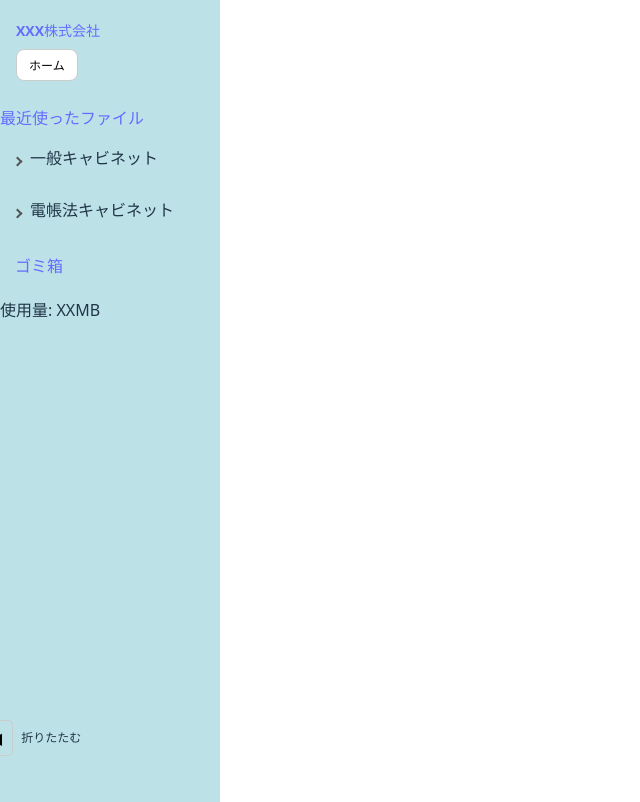
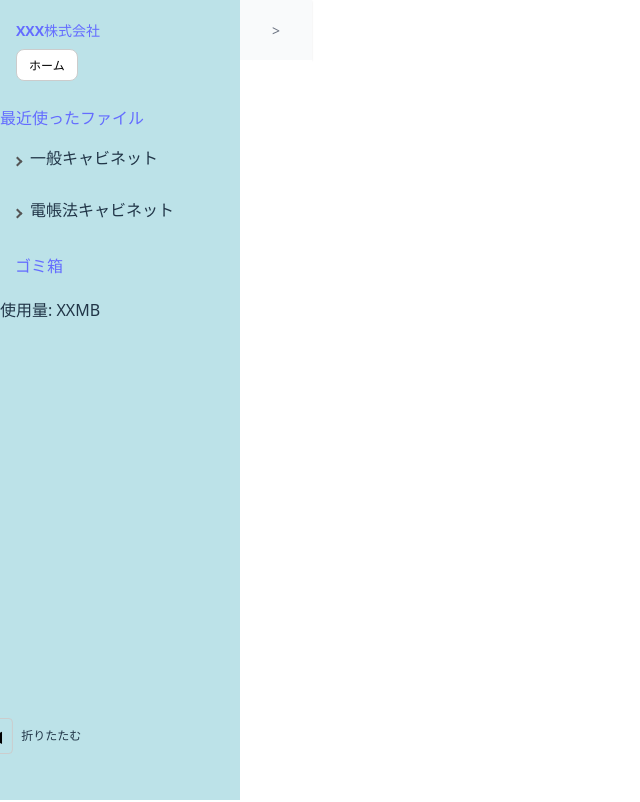
Before and after one commit to HG-ishizuka/post, a React (Vite) app: page /home in a window 1280 px wide. Shown: the whole page, without its empty margins (0-640 px from the left). Built offline with nearby package versions, Linux system fonts and the light colour scheme.

Commit message:
feat: パンくず

```diff
--- /dev/null
+++ b/src/components/atoms/Breadcrumb.module.css
@@ -0,0 +1,18 @@
+.breadcrumb {
+    display: flex;
+    align-items: center;
+    font-size: 14px;
+    color: #6b7280;
+}
+
+.group {
+    font-weight: normal;
+}
+
+.separator {
+    margin: 0 8px;
+}
+
+.department {
+    font-weight: bold;
+}
--- a/src/components/atoms/Breadcrumb.tsx
+++ b/src/components/atoms/Breadcrumb.tsx
@@ -0,0 +1,16 @@
+import styles from './Breadcrumb.module.css';
+
+type BreadcrumbProps = {
+    group: string;
+    department: string;
+};
+
+export const Breadcrumb = ({ group, department}: BreadcrumbProps) => {
+    return (
+        <div className={styles.breadcrumb}>
+            <span className={styles.group}>{group}</span>
+            <span className={styles.separator}>{'>'}</span>
+            <span className={styles.department}>{department}</span>
+        </div>
+    );
+};
--- a/src/components/molecules/SidebarGroupList.tsx
+++ b/src/components/molecules/SidebarGroupList.tsx
@@ -37,7 +37,10 @@ export const SidebarGroupList = ({
             <div className={`${styles.links} ${isOpen ? styles.linksOpen : ''}`}>
                 {links.map((link, index) => (
                     <div key={link.path} className={styles.linkRow}>
-                        <Link to={link.path} className={styles.link} onClick={() => onSelect(name, link.name)}>
+                        <Link to={link.path} className={styles.link}
+                            onClick={(e) => {
+                                e.preventDefault();
+                                onSelect(name, link.name)}}>
                             <span>{link.name}</span>
                         </Link>
                         <div className={styles.menuContainer}>
--- /dev/null
+++ b/src/features/components/Header.tsx
@@ -0,0 +1,14 @@
+import { Breadcrumb } from "../../components/atoms/Breadcrumb";
+
+type HeaderProps = {
+    group: string;
+    department: string;
+};
+
+export const Header = ({ group, department }: HeaderProps) => {
+    return (
+        <header>
+            <Breadcrumb group={group} department={department} />
+        </header>
+    );
+};
--- a/src/features/data/SidebarGroupList.ts
+++ b/src/features/data/SidebarGroupList.ts
@@ -4,7 +4,7 @@ export const sidebarGroupListData: SidebarGroupList[] = [
     {
         name: '一般キャビネット',
         links: [
-            { name: '営業部', path: '/#' },
+            { name: '営業部', path: '/home' },
             { name: '経理部', path: '/#' },
             { name: '総務部', path: '/#' },
         ],
--- /dev/null
+++ b/src/pages/HomePage.module.css
@@ -0,0 +1,33 @@
+.container {
+    display: flex;
+    height: 100vh;
+}
+
+.sidebar {
+    width: 240px;
+    background-color: #bce2e8;
+    display: flex;
+    flex-direction: column;
+}
+
+.mainArea {
+    flex: 1;
+    display: flex;
+    flex-direction: column;
+}
+
+.header {
+    height: 60px;
+    background-color: #f9fafb;
+    display: flex;
+    align-items: center;
+    padding: 0 24px;
+    box-shadow: 0 1px 2px rgba(0, 0, 0, 0.1);
+}
+
+.main {
+    flex: 1;
+    background-color: #ffffff;
+    padding: 24px;
+    overflow-y: auto;
+}
--- a/src/pages/HomePage.tsx
+++ b/src/pages/HomePage.tsx
@@ -1,13 +1,30 @@
-import { Sidebar }  from '../features/components/Sidebar';
+import { useState } from 'react';
+import { Sidebar } from '../features/components/Sidebar';
+import { Header } from '../features/components/Header';
+import styles from './HomePage.module.css';
 
 export default function HomePage() {
+    const [selectedGroup, setSelectedGroup] = useState('');
+    const [selectedDepartment, setSelectedDepartment] = useState('');
+
+    const handleSelect = (group: string, department: string) => {
+        setSelectedGroup(group);
+        setSelectedDepartment(department);
+    };
+
     return (
-    <div style={{ display: 'flex' }}>
-        <Sidebar />
-        <main>
-            {/* <Header /> */}
-            {/* <Main /> */}
-        </main>
-    </div>
+        <div className={styles.container}>
+            <div className={styles.sidebar}>
+                <Sidebar selectedGroup={selectedGroup} selectedDepartment={selectedDepartment} onSelect={handleSelect}/>
+            </div>
+            <div className={styles.mainArea}>
+                <div className={styles.header}>
+                    <Header group={selectedGroup} department={selectedDepartment} />
+                </div>
+                <main className={styles.main}>
+                    {/* Mainコンテンツ */}
+                </main>
+            </div>
+        </div>
     );
 }
```
Also changed, not shown: src/features/containers/SidebarContainer.tsx (deleted, +0 -23 lines).
